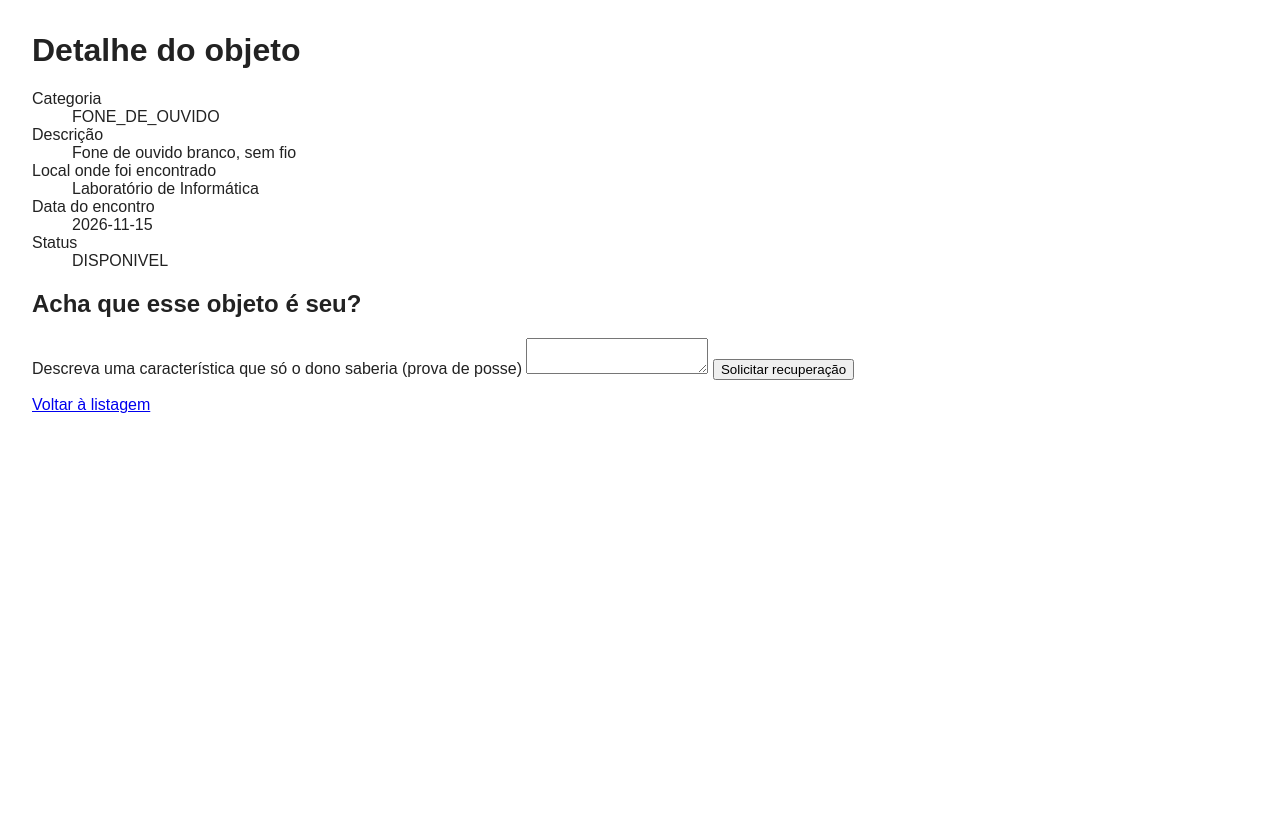
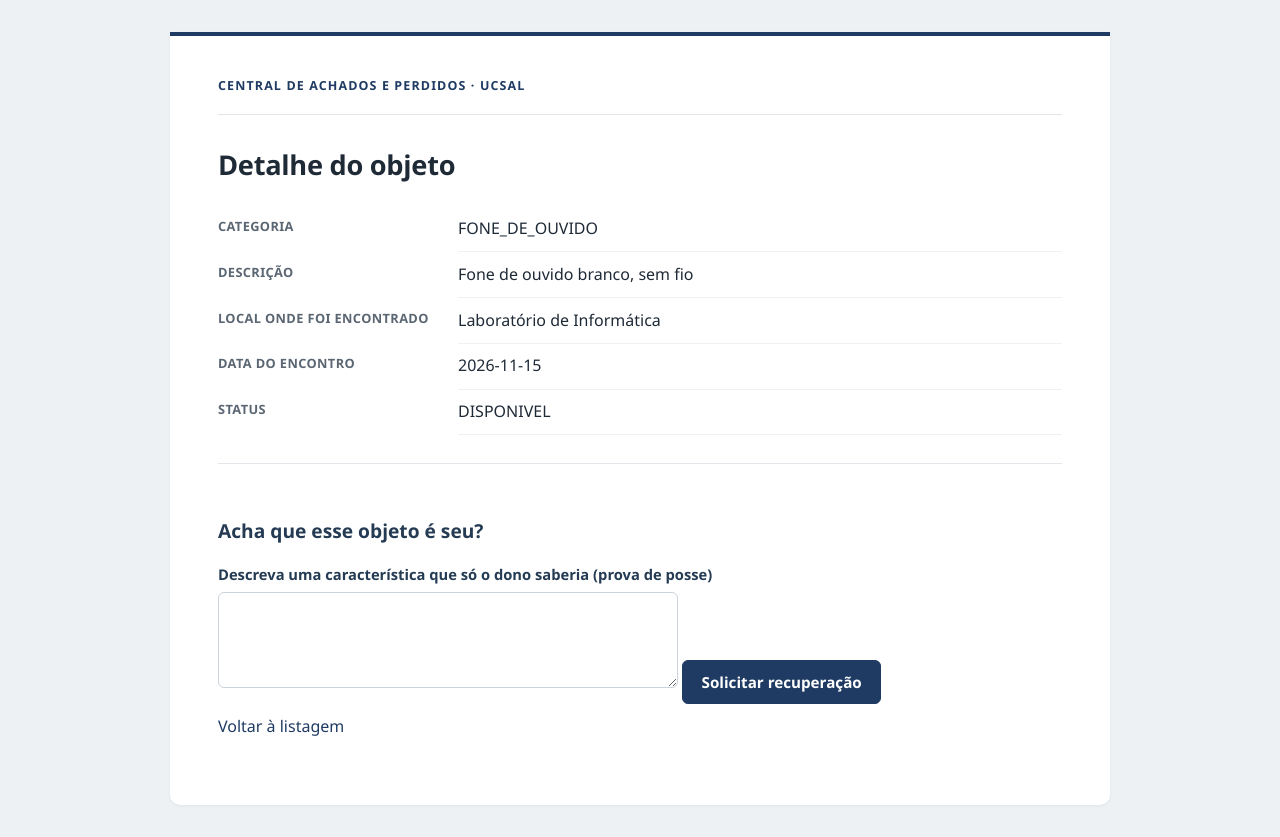
Before and after one commit to cGabrielAragao/achados-perdidos-UCSAL, a Spring Boot app: page /objetos/1 in a window 1280 px wide. Before the commit the page ends 413 px from the top, so only its background shows below. Run offline with Spring Boot 4, Linux system fonts and the light colour scheme; data comes from the database, SQL or seed files in the repository.

Commit message:
feat: visual institucional (CSS); docs: Anexo B com entrevista e declaracao IA (PDF); README

```diff
--- a/src/main/resources/static/css/estilo.css
+++ b/src/main/resources/static/css/estilo.css
@@ -1,30 +1,243 @@
-body {
-    font-family: Arial, Helvetica, sans-serif;
-    margin: 2rem;
-    color: #222;
+/*
+ * Central de Achados e Perdidos — UCSal
+ * Folha de estilo institucional: minimalista, sóbria, sem gradientes,
+ * sem sombras pesadas e sem elementos decorativos. Usa a fonte do
+ * sistema (não depende de internet) para rodar bem offline na mostra.
+ */
+
+:root {
+    --cor-fundo: #eef1f4;          /* fundo da página (cinza frio claro) */
+    --cor-folha: #ffffff;          /* "folha" de conteúdo */
+    --cor-marca: #1f3b63;          /* azul-marinho institucional */
+    --cor-marca-escura: #16304f;   /* hover de ações */
+    --cor-texto: #1f2a37;          /* texto principal */
+    --cor-texto-suave: #5b6673;    /* texto secundário / rótulos */
+    --cor-borda: #e2e6ea;          /* linhas e divisórias */
+    --cor-borda-campo: #cdd3da;    /* bordas de campos de formulário */
+    --cor-cabecalho-tabela: #f4f6f8;
+    --cor-linha-hover: #f8fafb;
+    --raio: 6px;
 }
 
+* { box-sizing: border-box; }
+
+html {
+    background: var(--cor-fundo);
+}
+
+body {
+    font-family: "Segoe UI", system-ui, -apple-system, Roboto, Helvetica, Arial, sans-serif;
+    color: var(--cor-texto);
+    font-size: 16px;
+    line-height: 1.6;
+    max-width: 940px;
+    margin: 32px auto;
+    padding: 40px 48px 56px;
+    background: var(--cor-folha);
+    border-top: 4px solid var(--cor-marca);
+    border-radius: 0 0 10px 10px;
+    box-shadow: 0 1px 3px rgba(16, 24, 40, 0.06);
+}
+
+/* Cabeçalho de marca, consistente em todas as páginas (sem editar templates). */
+body::before {
+    content: "Central de Achados e Perdidos · UCSal";
+    display: block;
+    font-size: 0.78rem;
+    font-weight: 600;
+    letter-spacing: 0.09em;
+    text-transform: uppercase;
+    color: var(--cor-marca);
+    padding-bottom: 18px;
+    margin-bottom: 28px;
+    border-bottom: 1px solid var(--cor-borda);
+}
+
+h1 {
+    font-size: 1.7rem;
+    font-weight: 600;
+    letter-spacing: -0.01em;
+    margin: 0 0 1rem;
+}
+
+h2 {
+    font-size: 1.2rem;
+    font-weight: 600;
+    color: #243b53;
+    margin: 2rem 0 0.75rem;
+}
+
+p { margin: 0.6rem 0; }
+
+a {
+    color: var(--cor-marca);
+    text-decoration: none;
+}
+a:hover { text-decoration: underline; }
+
+/* ---------- Formulários ---------- */
+
+label {
+    display: block;
+    font-weight: 600;
+    font-size: 0.92rem;
+    color: #243b53;
+    margin: 1rem 0 0.35rem;
+}
+
+input, select, textarea {
+    font: inherit;
+    color: var(--cor-texto);
+    width: 100%;
+    max-width: 460px;
+    padding: 0.55rem 0.65rem;
+    background: #fff;
+    border: 1px solid var(--cor-borda-campo);
+    border-radius: var(--raio);
+}
+
+textarea {
+    min-height: 96px;
+    resize: vertical;
+}
+
+input:focus, select:focus, textarea:focus {
+    outline: none;
+    border-color: var(--cor-marca);
+    box-shadow: 0 0 0 3px rgba(31, 59, 99, 0.15);
+}
+
+/* Mensagens de validação de campo do Thymeleaf (div com th:errors). */
+form div > div {
+    color: #b42318;
+    font-size: 0.85rem;
+    margin-top: 0.3rem;
+}
+
+/* ---------- Botões ---------- */
+
+button {
+    font: inherit;
+    font-weight: 600;
+    font-size: 0.95rem;
+    color: #fff;
+    background: var(--cor-marca);
+    border: 1px solid var(--cor-marca);
+    padding: 0.55rem 1.15rem;
+    border-radius: var(--raio);
+    cursor: pointer;
+    margin-top: 1.1rem;
+}
+button:hover { background: var(--cor-marca-escura); border-color: var(--cor-marca-escura); }
+
+/* "Recusar" fica como ação secundária (contorno), para não competir com "Aprovar". */
+form[action*="recusar"] button {
+    background: #fff;
+    color: var(--cor-marca);
+}
+form[action*="recusar"] button:hover { background: var(--cor-cabecalho-tabela); }
+
+/* Botões dentro de tabelas (ações de moderação) ficam compactos e alinhados. */
+td button { margin: 0.15rem 0.4rem 0.15rem 0; padding: 0.4rem 0.8rem; }
+
+/* ---------- Tabelas ---------- */
+
+table {
+    width: 100%;
+    border-collapse: collapse;
+    margin: 1.25rem 0;
+    font-size: 0.95rem;
+}
+
+thead th {
+    text-align: left;
+    background: var(--cor-cabecalho-tabela);
+    color: #243b53;
+    font-size: 0.8rem;
+    font-weight: 600;
+    letter-spacing: 0.03em;
+    text-transform: uppercase;
+    padding: 0.6rem 0.8rem;
+    border-bottom: 1px solid var(--cor-borda);
+}
+
+tbody td {
+    padding: 0.7rem 0.8rem;
+    border-bottom: 1px solid #eef1f4;
+    vertical-align: top;
+}
+
+tbody tr:hover { background: var(--cor-linha-hover); }
+
+/* ---------- Lista de definições (detalhe do objeto) ---------- */
+
+dl {
+    display: grid;
+    grid-template-columns: 240px 1fr;
+    margin: 1.25rem 0;
+}
+
+dt {
+    color: var(--cor-texto-suave);
+    font-size: 0.8rem;
+    font-weight: 600;
+    letter-spacing: 0.03em;
+    text-transform: uppercase;
+    padding: 0.6rem 0;
+}
+
+dd {
+    margin: 0;
+    padding: 0.6rem 0;
+    border-bottom: 1px solid #eef1f4;
+}
+
+/* Seção do formulário de solicitação (detalhe). */
+section {
+    margin-top: 1.75rem;
+    padding-top: 1.25rem;
+    border-top: 1px solid var(--cor-borda);
+}
+
+/* ---------- Avisos e erros ---------- */
+
 /*
- * Alerta de erro: usa borda grossa + rótulo em texto, não só a cor de
- * fundo, para permanecer legível também para quem não distingue cores
- * (RNF06 - acessibilidade).
+ * Não dependem só da cor: têm barra lateral, rótulo em texto e role="alert".
+ * (RNF06 — acessibilidade.)
  */
 .erro {
-    border: 2px solid #8a1f11;
-    background-color: #fdecea;
-    color: #611a15;
-    padding: 0.75rem 1rem;
-    margin: 1rem 0;
-    border-radius: 4px;
-    font-weight: bold;
+    border: 1px solid #d9b1ab;
+    border-left: 4px solid #b42318;
+    background: #fdf2f1;
+    color: #7a271a;
+    padding: 0.8rem 1rem;
+    margin: 1.1rem 0;
+    border-radius: var(--raio);
+    font-weight: 500;
 }
 
-/* Aviso informativo (não é um erro): mesma lógica de contraste do .erro. */
 .aviso {
-    border: 2px solid #8a6d1f;
-    background-color: #fdf6e3;
-    color: #5c4813;
-    padding: 0.75rem 1rem;
-    margin: 1rem 0;
-    border-radius: 4px;
+    border: 1px solid #e4d9a8;
+    border-left: 4px solid #b88a1b;
+    background: #fdfaf0;
+    color: #6b5415;
+    padding: 0.8rem 1rem;
+    margin: 1.1rem 0;
+    border-radius: var(--raio);
 }
+.aviso strong { color: #5c4813; }
+
+/* ---------- Telas menores ---------- */
+
+@media (max-width: 620px) {
+    body {
+        margin: 0;
+        padding: 24px 18px 36px;
+        border-radius: 0;
+        max-width: none;
+    }
+    dl { grid-template-columns: 1fr; }
+    dt { padding-bottom: 0; }
+    dd { padding-top: 0.2rem; }
+    input, select, textarea { max-width: none; }
+}
```
Also changed, not shown: docs/declaracao-ia-terceiros.md (deleted, +0 -59 lines), docs/validacao/anexo-b-registro-validacao.md (+9 -9 lines), README.md, 1 other file.
